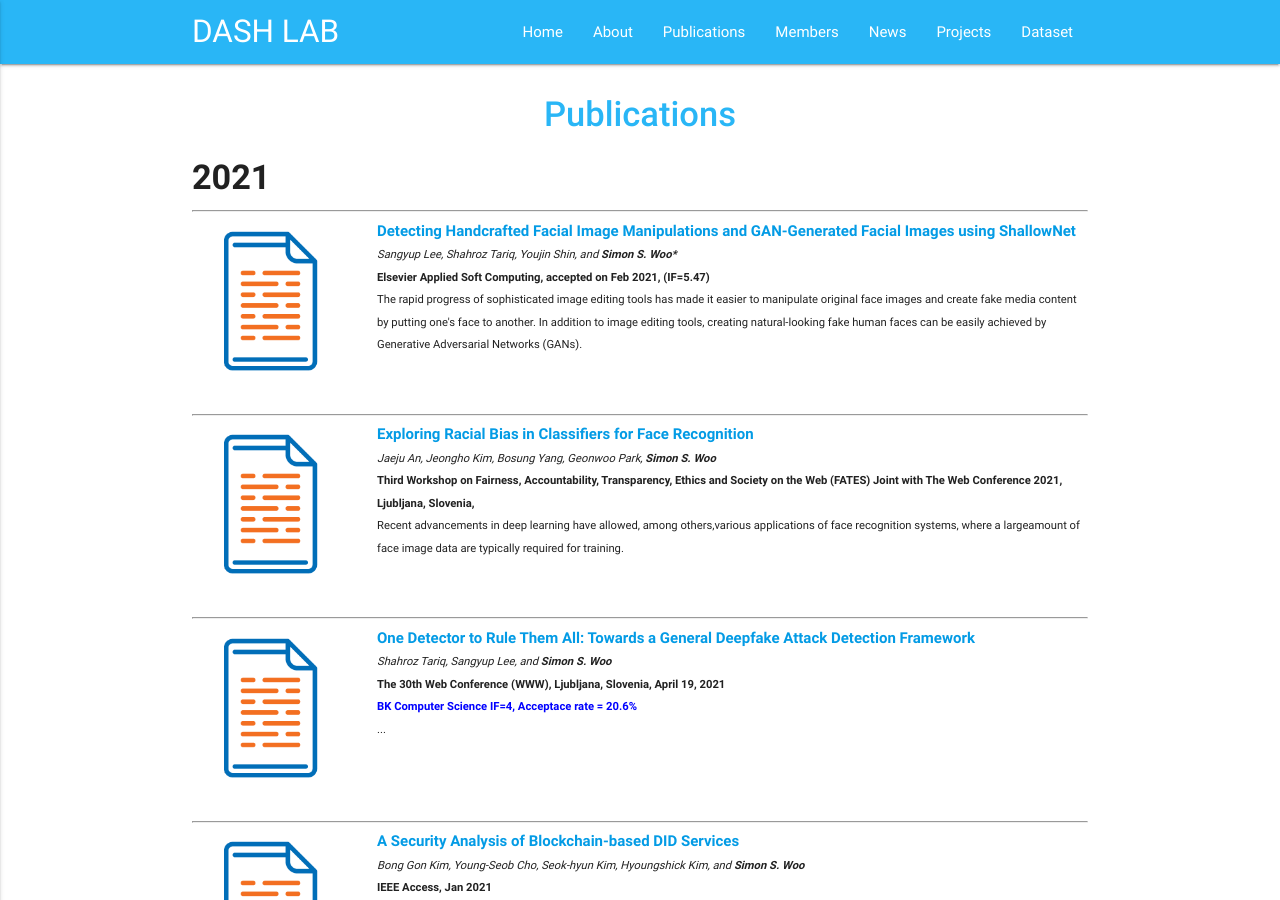
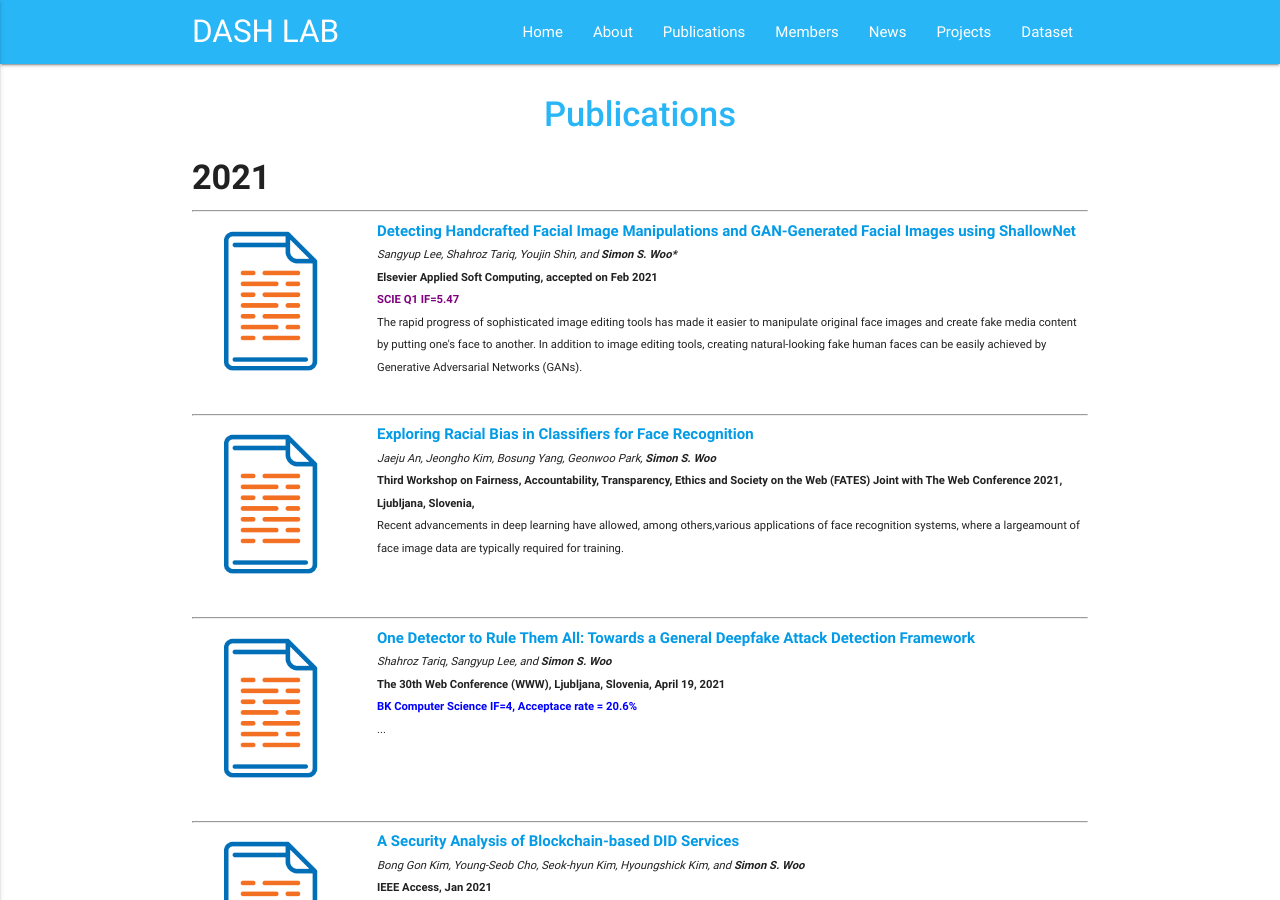
Before and after one commit to Yurim990507/DASH-Lab.github.io, a Jekyll site: the page built from example2.md, in a window 1280 px wide and 900 px high. Built offline with Jekyll 4.4.1, drawn with Linux system fonts in a browser that asks for light colours.

Commit message:
Update example2.md

```diff
--- a/example2.md
+++ b/example2.md
@@ -27,7 +27,9 @@ permalink: /Publications/
 
                 <tr> <p style="margin-top: 0px;margin-bottom: 0px;"> <small> <i> Sangyup Lee, Shahroz Tariq, Youjin Shin, and <b>Simon S. Woo*</b> </i> </small> </p> </tr>
 
-                <tr> <p style="margin-top: 0px;margin-bottom: 0px;"> <small> <b> Elsevier  Applied Soft Computing, accepted on Feb 2021, (IF=5.47) </b> </small> </p> </tr>
+                <tr> <p style="margin-top: 0px;margin-bottom: 0px;"> <small> <b> Elsevier  Applied Soft Computing, accepted on Feb 2021 </b> </small> </p> </tr>
+
+                <tr> <p style="margin-top: 0px;margin-bottom: 0px;"> <small> <b><font color='purple'>SCIE Q1 IF=5.47</font></b> </small>  </p> </tr>
 
                 <tr> <p style="margin-top: 0px;margin-bottom: 0px;"> <small> The rapid progress of sophisticated image editing tools has made it easier to manipulate original face images and create fake media content by putting one's face to another. In addition to image editing tools, creating natural-looking fake human faces can be easily achieved by Generative Adversarial Networks (GANs). </small>  </p> </tr>
 
```
